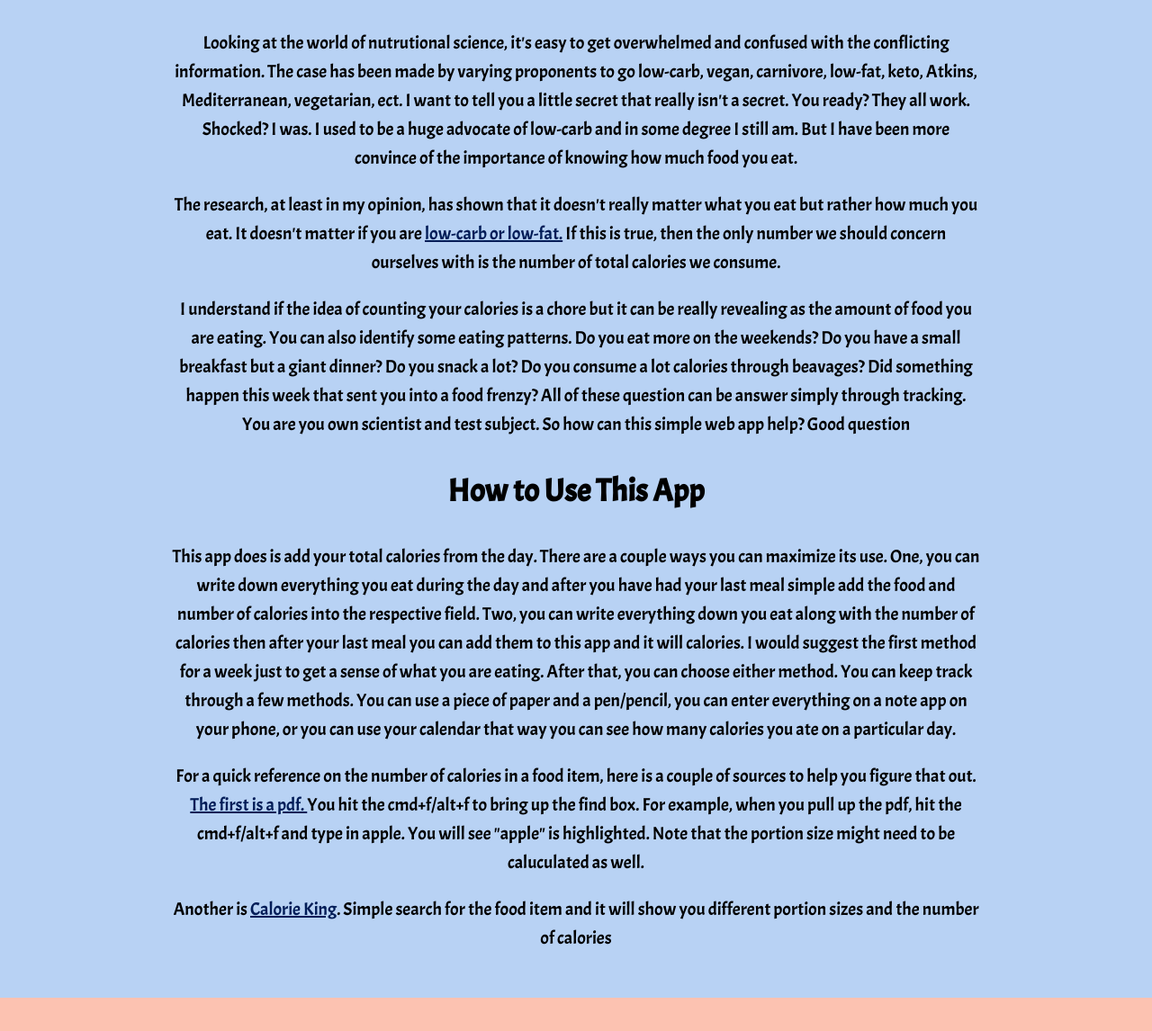
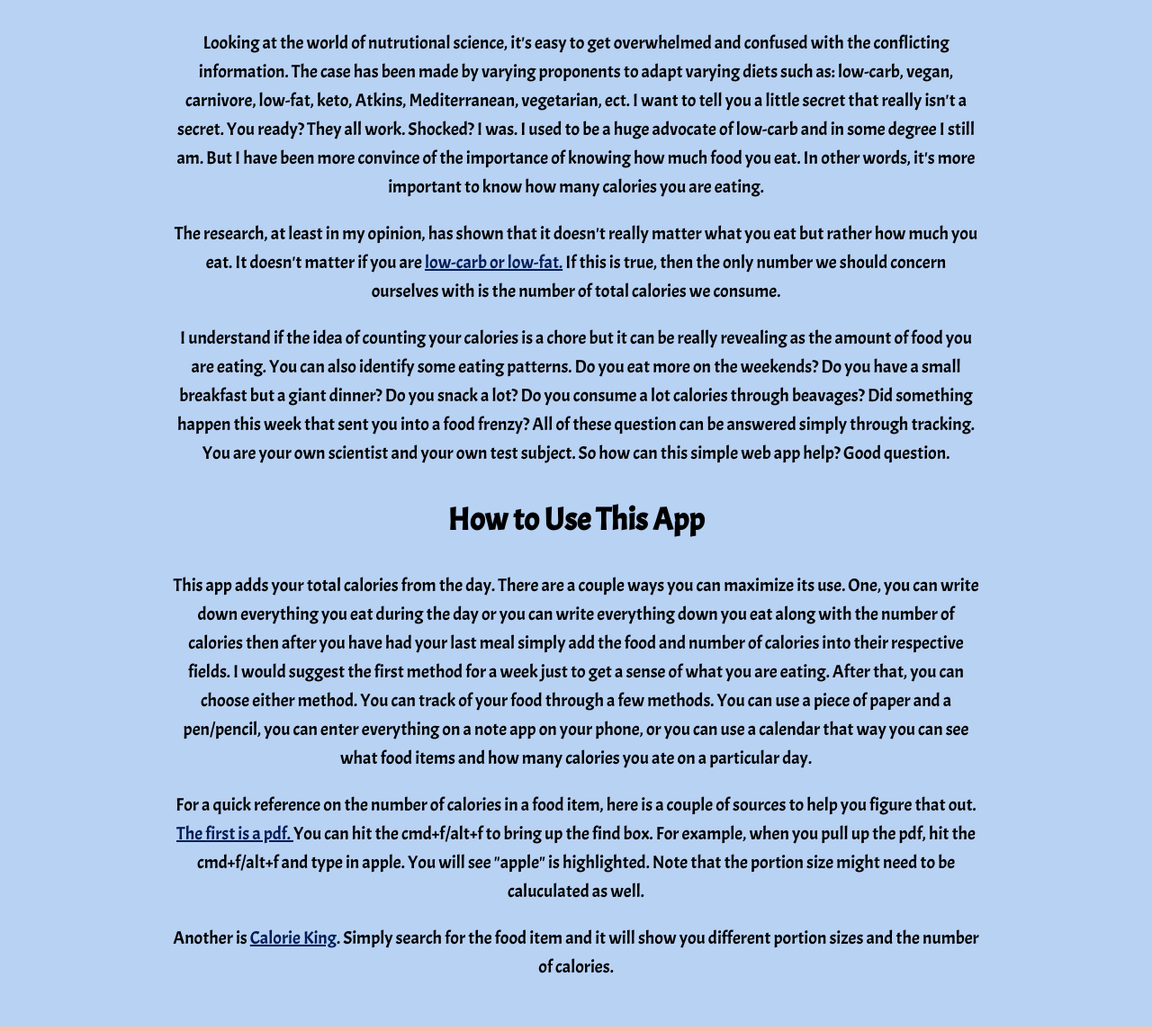
Before and after one commit to MatthewShurtz/Calorie-Tracker, a plain HTML site: page index.html in a window 1280 px wide. Shown: the part 297-1443 px from the top of the page at 90% size. Drawn offline with Linux system fonts and the light colour scheme.

Commit message:
Proofread text

```diff
--- a/index.html
+++ b/index.html
@@ -1,11 +1,13 @@
 <!DOCTYPE html>
 <html lang="en">
+
 <head>
   <meta charset="UTF-8" />
   <meta name="viewport" content="width=device-width, initial-scale=1.0" />
   <link rel="stylesheet" href="main.css" />
   <title>Calorie-Tracker</title>
 </head>
+
 <body>
   <header>
     <h1 id="title">Calorie Tracker</h1>
@@ -16,24 +18,19 @@
     <p class="app-use">
       Looking at the world of nutrutional science, it's easy to get
       overwhelmed and confused with the conflicting information. The case has
-        been made by varying proponents to go low-carb, vegan, carnivore,
+      been made by varying proponents to adapt varying diets such as: low-carb, vegan, carnivore,
       low-fat, keto, Atkins, Mediterranean, vegetarian, ect. I want to tell
       you a little secret that really isn't a secret. You ready? They all
       work. Shocked? I was. I used to be a huge advocate of low-carb and in
       some degree I still am. But I have been more convince of the importance
-        of knowing how much food you eat.
+      of knowing how much food you eat. In other words, it's more important to know how many calories you are eating.
     </p>
     <p class="app-use">
       The research, at least in my opinion, has shown that it doesn't really
       matter what you eat but rather how much you eat. It doesn't matter if
       you are
-        <a
-          href="https://examine.com/nutrition/low-fat-vs-low-carb-for-weight-loss/"
-          target="_blank"
-          class="link"
-          alt=""
-          >low-carb or low-fat.</a
-        >
+      <a href="https://examine.com/nutrition/low-fat-vs-low-carb-for-weight-loss/" target="_blank" class="link"
+        alt="">low-carb or low-fat.</a>
       If this is true, then the only number we should concern ourselves with
       is the number of total calories we consume.
     </p>
@@ -43,61 +40,50 @@
       identify some eating patterns. Do you eat more on the weekends? Do you
       have a small breakfast but a giant dinner? Do you snack a lot? Do you
       consume a lot calories through beavages? Did something happen this week
-        that sent you into a food frenzy? All of these question can be answer
-        simply through tracking. You are you own scientist and test subject. So
-        how can this simple web app help? Good question
+      that sent you into a food frenzy? All of these question can be answered
+      simply through tracking. You are your own scientist and your own test subject. So
+      how can this simple web app help? Good question.
     </p>
     <h3 class="app-use-title">How to Use This App</h3>
     <p class="app-use">
-        This app does is add your total calories from the day. There are a
+      This app adds your total calories from the day. There are a
       couple ways you can maximize its use. One, you can write down everything
-        you eat during the day and after you have had your last meal simple add
-        the food and number of calories into the respective field. Two, you can
-        write everything down you eat along with the number of calories then
-        after your last meal you can add them to this app and it will calories.
+      you eat during the day or you can
+      write everything down you eat along with the number of calories then after you have had your last meal simply add
+      the food and number of calories into their respective fields.
       I would suggest the first method for a week just to get a sense of what
-        you are eating. After that, you can choose either method. You can keep
-        track through a few methods. You can use a piece of paper and a
+      you are eating. After that, you can choose either method. You can track of your food through a few methods. You
+      can use a piece of paper and a
       pen/pencil, you can enter everything on a note app on your phone, or you
-        can use your calendar that way you can see how many calories you ate on
+      can use a calendar that way you can see what food items and how many calories you ate on
       a particular day.
     </p>
     <p class="app-use">
       For a quick reference on the number of calories in a food item, here is
       a couple of sources to help you figure that out.
-        <a
-          href="https://www.uncledavesenterprise.com/file/health/Food%20Calories%20List.pdf"
-          target="_blank"
-          class="link"
-          >The first is a pdf.
+      <a href="https://www.uncledavesenterprise.com/file/health/Food%20Calories%20List.pdf" target="_blank"
+        class="link">The first is a pdf.
       </a>
-        You hit the cmd+f/alt+f to bring up the find box. For example, when you
+      You can hit the cmd+f/alt+f to bring up the find box. For example, when you
       pull up the pdf, hit the cmd+f/alt+f and type in apple. You will see
       "apple" is highlighted. Note that the portion size might need to be
       caluculated as well.
     </p>
     <p class="app-use">
       Another is
-        <a href="https://www.calorieking.com/us/en/" class="link"
-          >Calorie King</a
-        >. Simple search for the food item and it will show you different
-        portion sizes and the number of calories
+      <a href="https://www.calorieking.com/us/en/" target="_blank" class="link">Calorie King</a>. Simply search for the
+      food item and it will show you different
+      portion sizes and the number of calories.
     </p>
   </div>
   <div id="user-input-div">
     <h3 class="app-use-title">Enter your information Below</h3>
-      <label for="food-item" id="food"
-        >Food Item:
+    <label for="food-item" id="food">Food Item:
       <input type="text" id="food-input" placeholder="Enter the name of food item" />
     </label>
     <br />
-      <label for="number-of-calories"
-        >Number of Calories:
-        <input
-          type="number"
-          id="calorie-input"
-          placeholder="Enter the number of calories"
-        />
+    <label for="number-of-calories">Number of Calories:
+      <input type="number" id="calorie-input" placeholder="Enter the number of calories" />
     </label>
     <br />
     <button id="add-btn">Add</button>
@@ -115,4 +101,5 @@
   </div>
   <script src="script.js"></script>
 </body>
+
 </html>
```
Lines whose indentation alone changed are shown as unchanged.
